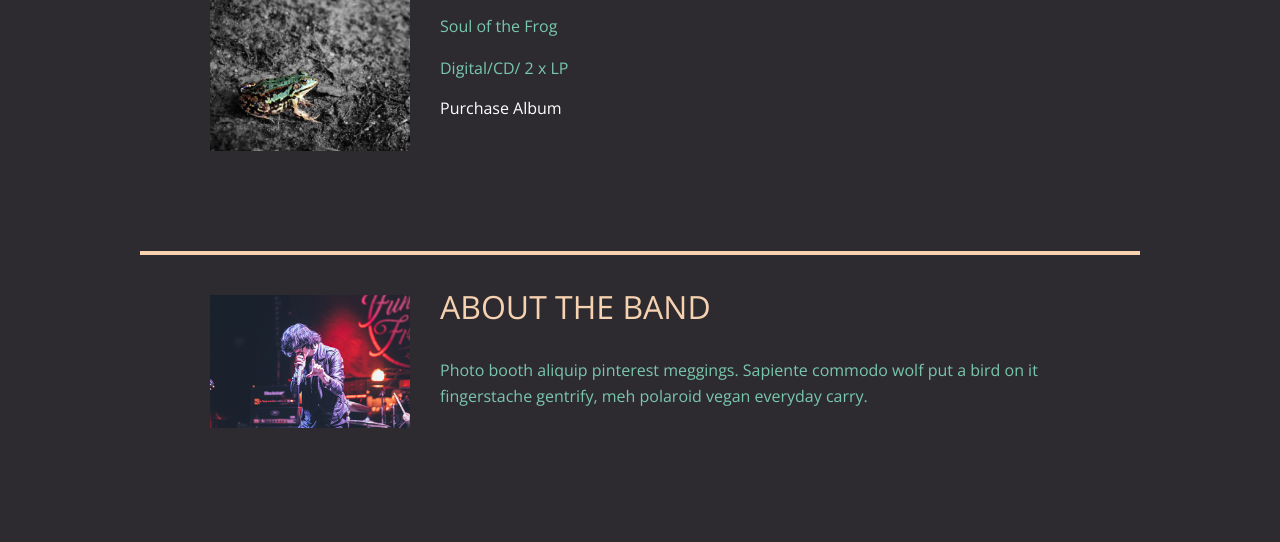
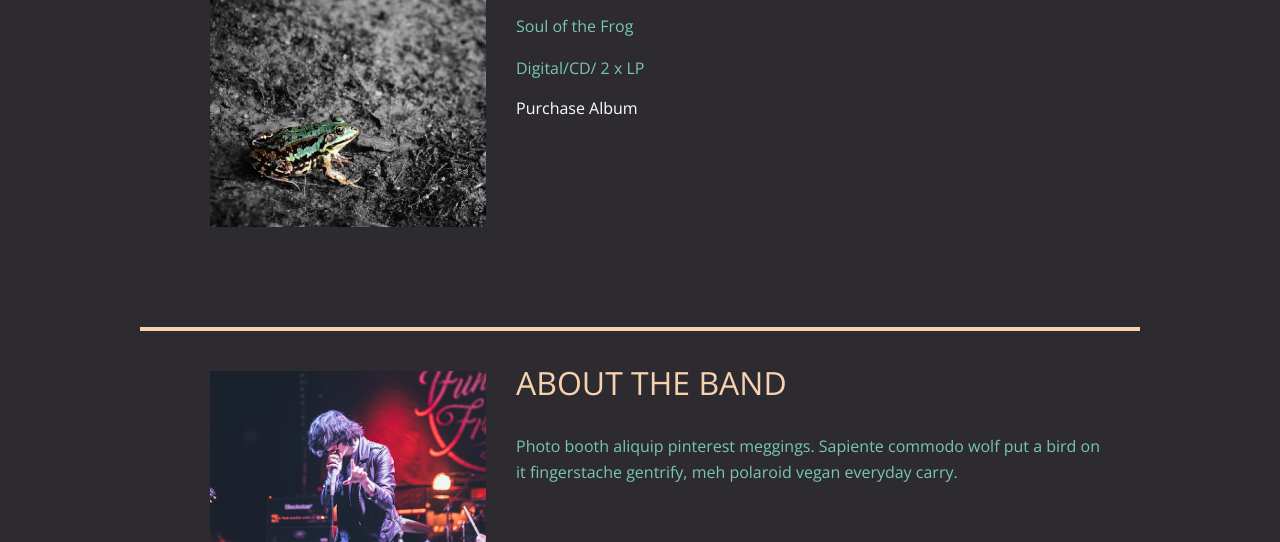
Before and after one commit to megmatty/Project-8-Accessibility-Refactor, a plain HTML site: page index.html in a window 1280 px wide. Shown: the part 623-1165 px from the top of the page. Drawn offline with nearby package versions, Linux system fonts and the light colour scheme.

Commit message:
return to base photo code
reset project css back to original for .photo

```diff
--- a/css/styles.css
+++ b/css/styles.css
@@ -112,11 +112,10 @@ header .name{
   border-color: #96731A;
 }
 
-
 .photo{
   display: block;
   width: 200px;
-  height: auto;
+  height: 0%;
   margin: 0 auto;
 }
 
@@ -236,10 +235,10 @@ a.social:hover {
     max-width: 1000px;
   }
 
-  .photo {
-    min-width: 200px;
-    margin: 20px 30px;
-  }
+.photo{
+  width: 30%;
+  margin: 20px 30px;
+} /*images are too tall in Firefox and idk why*/
 
   .information{
     text-align: left;
```
